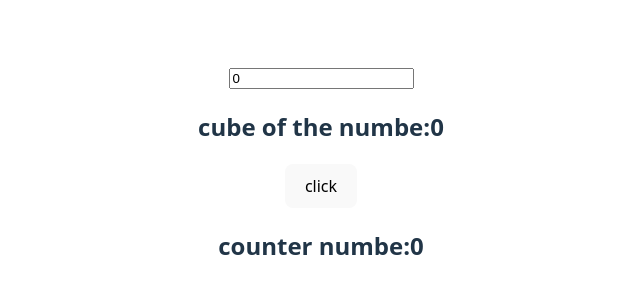
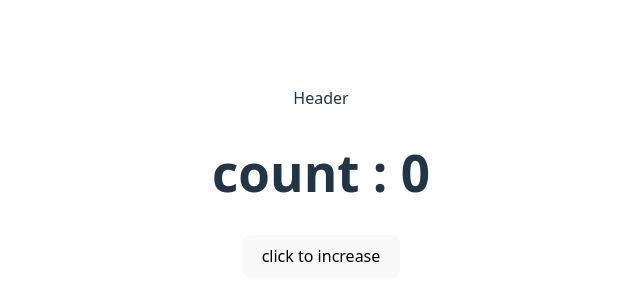
Before and after one commit to Singh0Himanshu/React-Hooks, a React (Vite) app: page / in a window 1280 px wide. Shown: the part 226-526 px from the top of the page, without its empty margins (319-959 px from the left). Built offline with nearby package versions, Linux system fonts and the light colour scheme.

Commit message:
useCallback hook

```diff
--- a/src/App.jsx
+++ b/src/App.jsx
@@ -1,4 +1,4 @@
-import { useState } from 'react'
+import { useCallback, useState } from 'react'
 import reactLogo from './assets/react.svg'
 import viteLogo from '/vite.svg'
 import './App.css'
@@ -6,16 +6,24 @@ import UseStates from './components/UseStates'
 import UseEffects from './components/UseEffects'
 import UseRefs from './components/UseRefs'
 import UseMemo from './components/UseMemo'
+import Header from './components/Header'
 
 function App() {
-  const [count, setCount] = useState(0)
+  const [count, setCount] = useState(0);
 
+  const newfn =useCallback(()=>{},[]) // now it will not render the function , it will take the same function reference from the memory.
+  // if we use without the useCallback then it will render each time on state change
   return (
     <>
     {/* <UseStates/> */}
     {/* <UseEffects/> */}
     {/* <UseRefs/> */}
-    <UseMemo/>
+    {/* <UseMemo/> */}
+    <div>
+       <Header newfn={newfn}/>
+       <h1>count : {count}</h1>
+       <button onClick={()=>setCount((prev)=>prev+1)}>click to increase</button>
+    </div>
     </>
   )
 }
--- /dev/null
+++ b/src/components/Header.jsx
@@ -0,0 +1,12 @@
+import React,{memo} from 'react'
+
+const Header = () => {
+    console.log("Header");
+  return (
+    <>
+      <p>Header</p>
+    </>
+  )
+}
+
+export default memo(Header) // we are using memo here because to avoid unnecessary render of the components when chanages only occur in app components.
```
